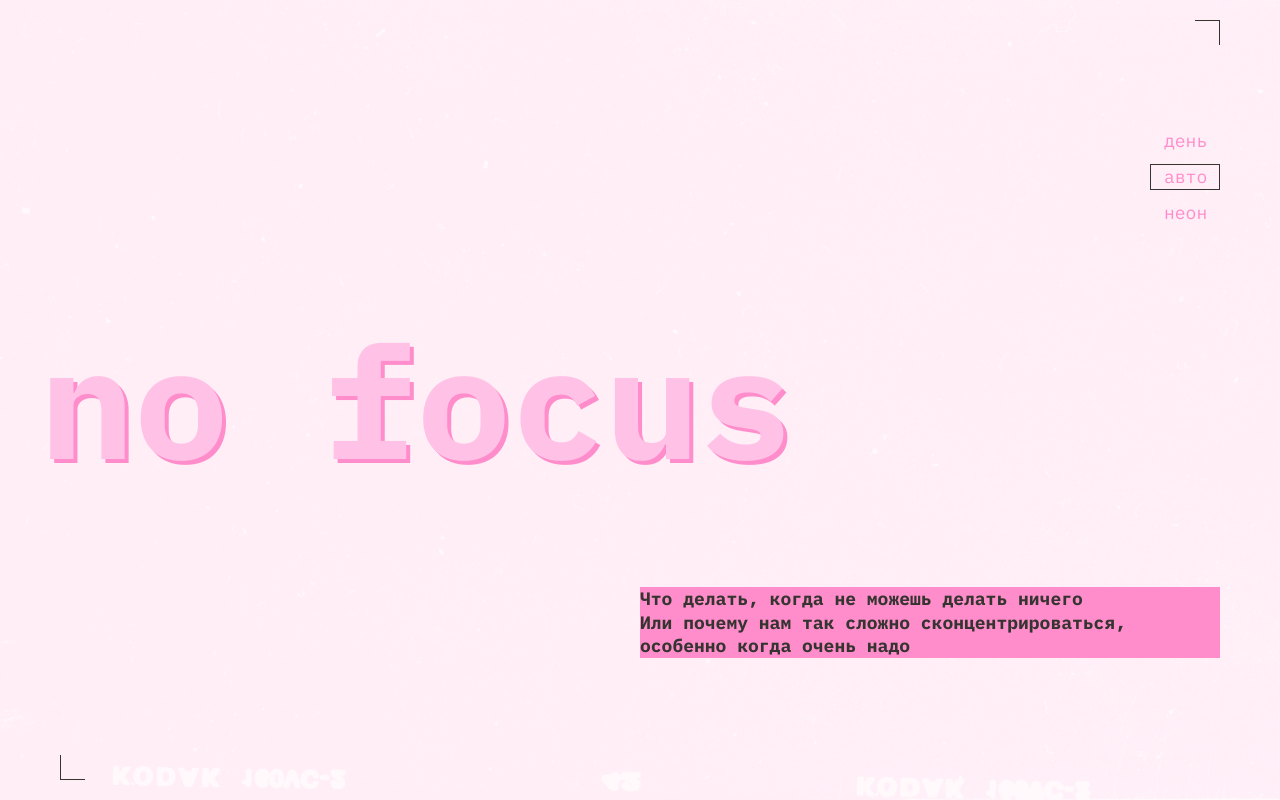
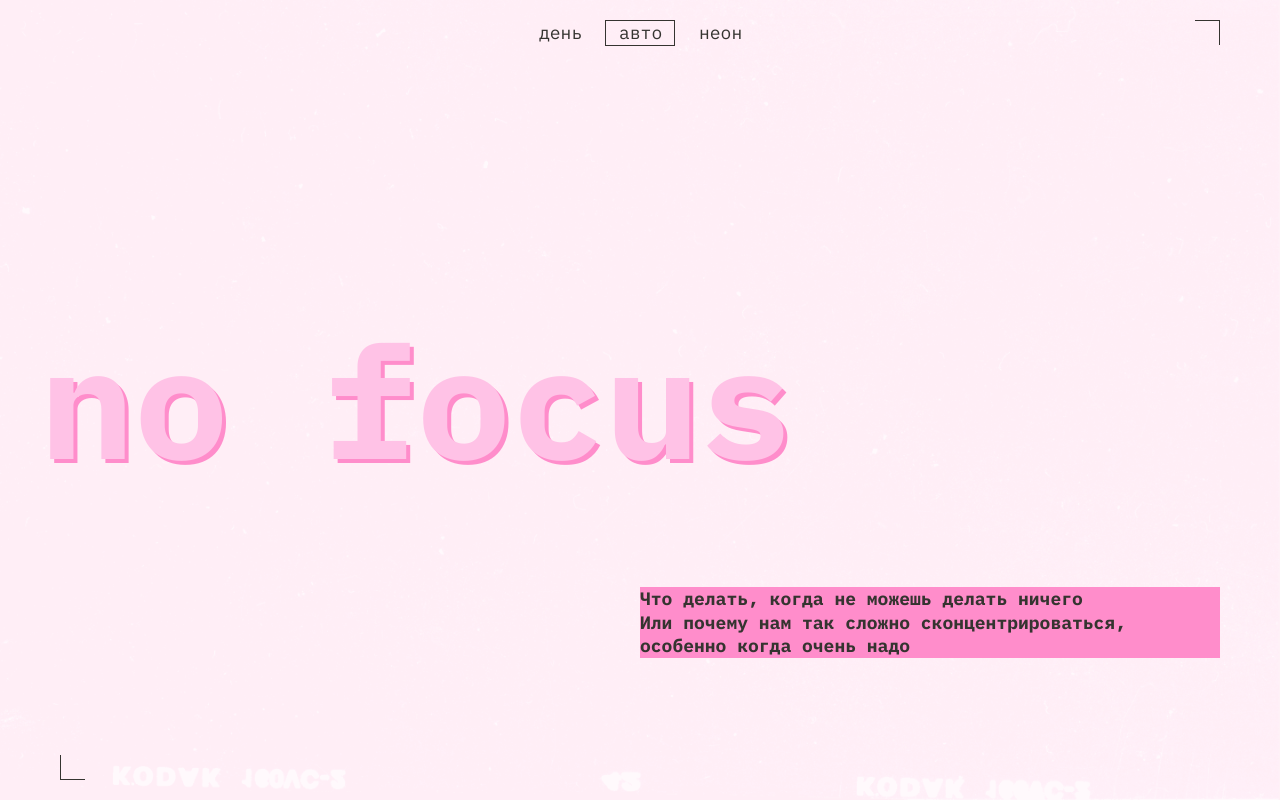
Before and after one commit to HelenVirtanen/slozhno-sosredotochitsya-fd, a plain HTML site: page index.html in a window 1280 px wide. Shown: the top 800 px of the page. Drawn offline with Linux system fonts and the light colour scheme.

Commit message:
edited light theme button color and formatted

```diff
--- a/styles/light.css
+++ b/styles/light.css
@@ -23,6 +23,10 @@
 .theme-light .page {
   .decorative-sign {
     display: none;
+  }
+
+  .header__theme-menu-button {
+    color: var(--text-color);
   }
 
   .decorated-zone::before,
@@ -57,6 +61,10 @@
     display: none;
   }
 
+  .header__theme-menu-button {
+    color: var(--text-color);
+  }
+
   .decorated-zone::before,
   .decorated-zone::after,
   .header__theme-menu-button_active {
--- a/styles/style.css
+++ b/styles/style.css
@@ -33,7 +33,7 @@
 }
 
 .content-section:last-child {
-  margin-block-end: var(--section-margin-block-end, 40px);
+  --section-margin-block-end: 40px;
 }
 
 .grid-item {
@@ -106,8 +106,7 @@
 }
 
 .header__theme-menu {
-  display: flex;
-  grid-column: 3;
+  --start-column: 3;
   grid-row: 1;
   justify-self: end;
   align-self: center;
@@ -253,7 +252,7 @@
   }
 
   .header__theme-menu {
-    grid-column: 6;
+    --start-column: 6;
   }
 
   .header__title {
@@ -350,6 +349,17 @@
 }
 
 @media (width >= 1024px) {
+  .header__theme-menu {
+    --start-column: 1;
+    --item-span: 6;
+    justify-self: center;
+    align-self: start;
+  }
+
+  .header__theme-menu-list {
+    flex-direction: row;
+  }
+
   .section__list {
     padding-inline-start: 0;
   }
```
Also changed, not shown: index.html (+19 -11 lines).
